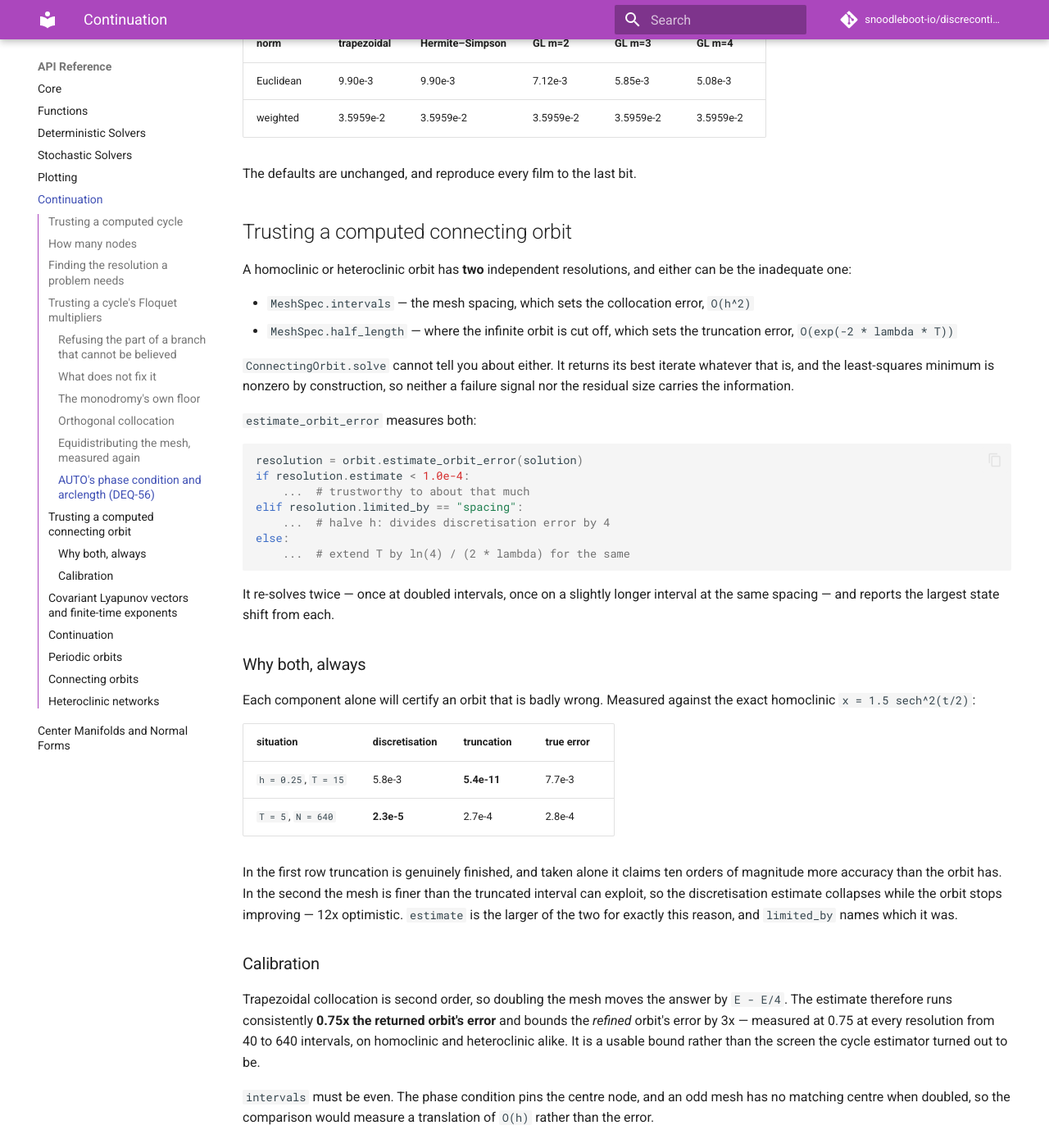
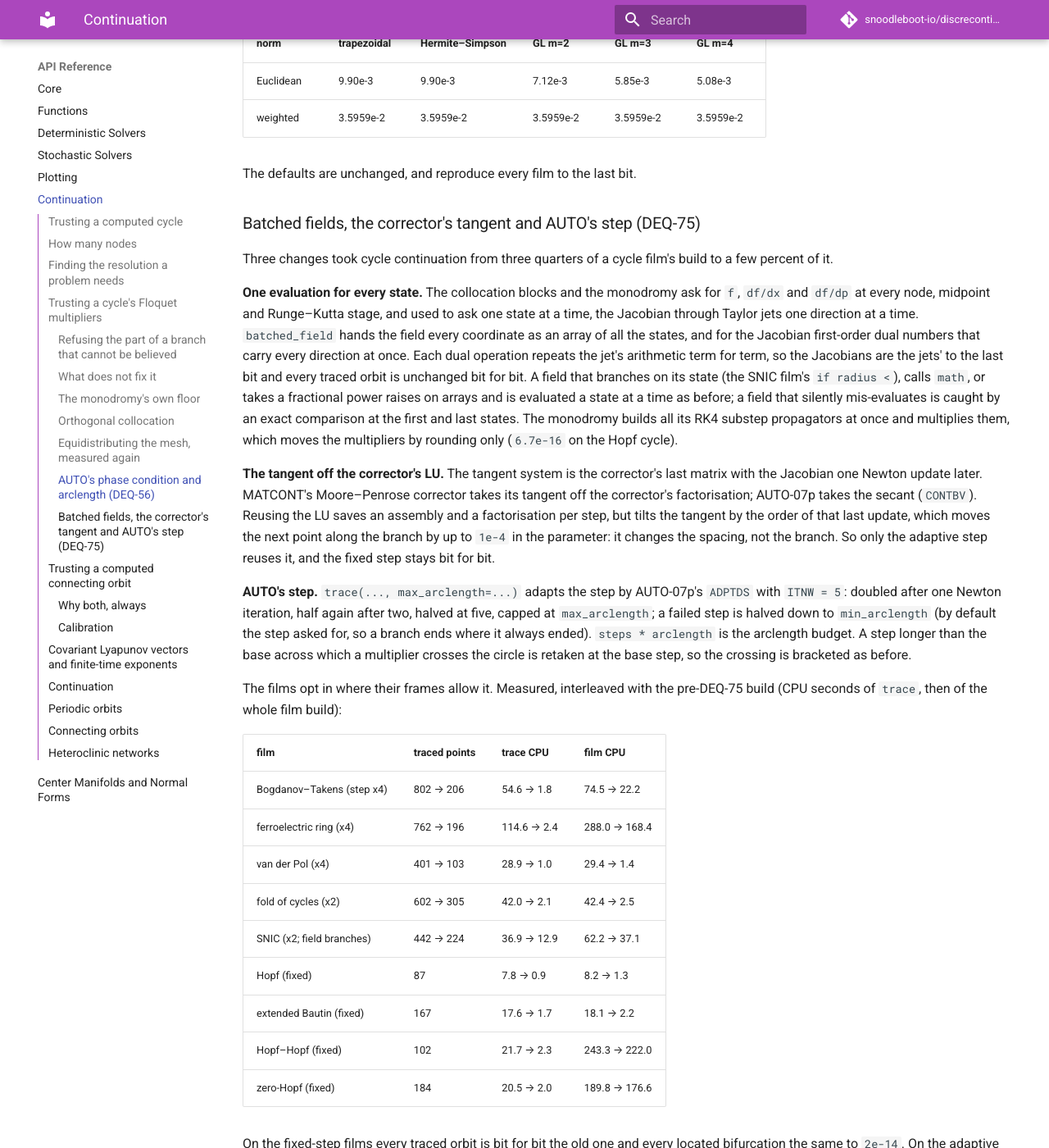
Before and after one commit to snoodleboot-io/discrecontinual_equations, an MkDocs documentation site: the page built from docs/api/continuation.md, in a window 1280 px wide and 1400 px high, scrolled down 8504 px. Shown: the whole window at 82% size. Built offline with MkDocs 1.6.1 and Material for MkDocs 9.7.7, drawn with Linux system fonts in a browser that asks for light colours; comment, search, counter and statistics services are not loaded; some of the changed text lies outside the part shown.

Commit message:
Document the batched fields, the corrector's tangent and AUTO's step for cycles (DEQ-75)
With the films' measured trace and build CPU before and after, interleaved,
and what changed on each: nothing on the fixed-step films, the sampling of the
branch on the adaptive ones.

```diff
--- a/docs/api/continuation.md
+++ b/docs/api/continuation.md
@@ -389,6 +389,68 @@ intervals spans:
 
 The defaults are unchanged, and reproduce every film to the last bit.
 
+### Batched fields, the corrector's tangent and AUTO's step (DEQ-75)
+
+Three changes took cycle continuation from three quarters of a cycle film's
+build to a few percent of it.
+
+**One evaluation for every state.** The collocation blocks and the monodromy ask
+for `f`, `df/dx` and `df/dp` at every node, midpoint and Runge–Kutta stage, and
+used to ask one state at a time, the Jacobian through Taylor jets one direction
+at a time. `batched_field` hands the field every coordinate as an array of all the
+states, and for the Jacobian first-order dual numbers that carry every direction
+at once. Each dual operation repeats the jet's arithmetic term for term, so the
+Jacobians are the jets' to the last bit and every traced orbit is unchanged bit
+for bit. A field that branches on its state (the SNIC film's `if radius <`),
+calls `math`, or takes a fractional power raises on arrays and is evaluated a
+state at a time as before; a field that silently mis-evaluates is caught by an
+exact comparison at the first and last states. The monodromy builds all its RK4
+substep propagators at once and multiplies them, which moves the multipliers by
+rounding only (`6.7e-16` on the Hopf cycle).
+
+**The tangent off the corrector's LU.** The tangent system is the corrector's
+last matrix with the Jacobian one Newton update later. MATCONT's Moore–Penrose
+corrector takes its tangent off the corrector's factorisation; AUTO-07p takes the
+secant (`CONTBV`). Reusing the LU saves an assembly and a factorisation per step,
+but tilts the tangent by the order of that last update, which moves the next
+point along the branch by up to `1e-4` in the parameter: it changes the spacing,
+not the branch. So only the adaptive step reuses it, and the fixed step stays bit
+for bit.
+
+**AUTO's step.** `trace(..., max_arclength=...)` adapts the step by AUTO-07p's
+`ADPTDS` with `ITNW = 5`: doubled after one Newton iteration, half again after
+two, halved at five, capped at `max_arclength`; a failed step is halved down to
+`min_arclength` (by default the step asked for, so a branch ends where it always
+ended). `steps * arclength` is the arclength budget. A step longer than the base
+across which a multiplier crosses the circle is retaken at the base step, so the
+crossing is bracketed as before.
+
+The films opt in where their frames allow it. Measured, interleaved with the
+pre-DEQ-75 build (CPU seconds of `trace`, then of the whole film build):
+
+| film | traced points | trace CPU | film CPU |
+|---|---|---|---|
+| Bogdanov–Takens (step x4) | 802 → 206 | 54.6 → 1.8 | 74.5 → 22.2 |
+| ferroelectric ring (x4) | 762 → 196 | 114.6 → 2.4 | 288.0 → 168.4 |
+| van der Pol (x4) | 401 → 103 | 28.9 → 1.0 | 29.4 → 1.4 |
+| fold of cycles (x2) | 602 → 305 | 42.0 → 2.1 | 42.4 → 2.5 |
+| SNIC (x2; field branches) | 442 → 224 | 36.9 → 12.9 | 62.2 → 37.1 |
+| Hopf (fixed) | 87 | 7.8 → 0.9 | 8.2 → 1.3 |
+| extended Bautin (fixed) | 167 | 17.6 → 1.7 | 18.1 → 2.2 |
+| Hopf–Hopf (fixed) | 102 | 21.7 → 2.3 | 243.3 → 222.0 |
+| zero-Hopf (fixed) | 184 | 20.5 → 2.0 | 189.8 → 176.6 |
+
+On the fixed-step films every traced orbit is bit for bit the old one and every
+located bifurcation the same to `2e-14`. On the adaptive ones every point is a
+converged cycle of the same discrete system, within `2e-4` (scaled) of the old
+dense branch's polyline, with multipliers within `7e-14` of the old monodromy's
+for that cycle; the fold of cycles moved by `1.1e-9` (both `6.1e-7` from the
+exact `-1/4`). Hopf, extended Bautin, Hopf–Hopf and zero-Hopf keep the fixed step:
+they already step at about their frame spacing, and a larger step would show a
+frame's cycle up to four frames from it. The frames of the adaptive films show
+the same number of cycles as before, each within half a frame spacing of its
+frame (fold of cycles: within 0.78 of a spacing, against 0.38 before).
+
 ## Trusting a computed connecting orbit
 
 A homoclinic or heteroclinic orbit has **two** independent resolutions, and either
```
